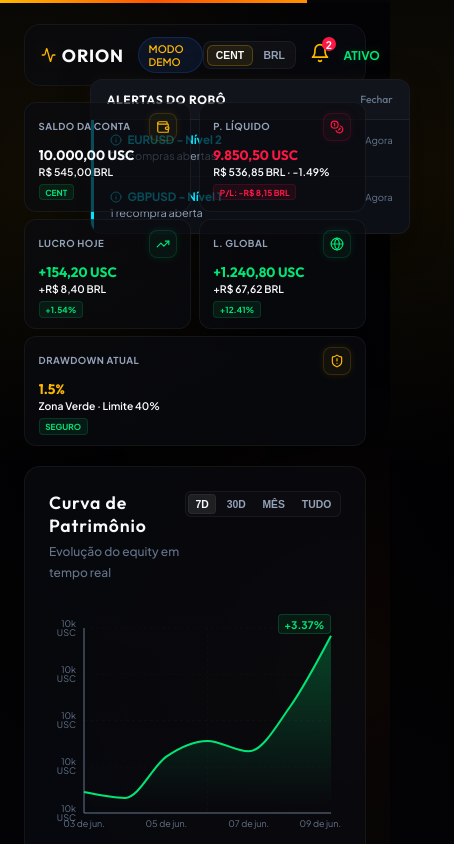
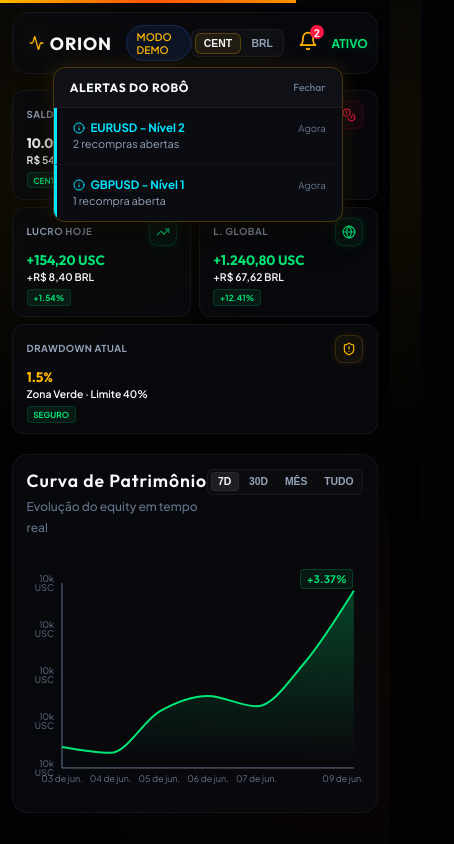
Before and after one commit to tonyrogeness-web/Oriontech, a Next.js app: page / in a window 390 px wide. Both pictures are taken after a click on the element "Alertas de Recompra e Risco". Shown: the top 844 px of the page, 454 px wide, since content can reach past the window. Built offline with nearby package versions, Linux system fonts and the light colour scheme; no server answers; the database is empty.

Commit message:
fix: notifications dropdown z-index/position and auto-fit mobile horizontal overflow

```diff
--- a/src/components/Header.tsx
+++ b/src/components/Header.tsx
@@ -217,7 +217,7 @@ export default function Header({
             <div className={styles.notificationsDropdown} ref={dropdownRef} onClick={(e) => e.stopPropagation()}>
               <div className={styles.notificationsHeader}>
                 <span>Alertas do Robô</span>
-                <span className={styles.notificationsClear} onClick={() => setShowNotifications(false)}>Fechar</span>
+                <span className={styles.notificationsClear} onClick={(e) => { e.stopPropagation(); setShowNotifications(false); }}>Fechar</span>
               </div>
               <div className={styles.notificationsList}>
                 {notifications.map((n, idx) => {
--- a/src/components/TradesTable.tsx
+++ b/src/components/TradesTable.tsx
@@ -79,7 +79,7 @@ export default function TradesTable({ trades = [], currencyMode = "CENT" }: Trad
           <p className={styles.emptyStateText}>Nenhuma ordem aberta no momento.</p>
         </div>
       ) : (
-        <div className={styles.tableWrapper} style={{ flex: 1, overflowY: "auto", maxHeight: "310px" }}>
+        <div className={styles.tableWrapper} style={{ flex: 1, overflowY: "auto", overflowX: "auto", maxHeight: "310px" }}>
           <table className={styles.tradesTable} style={{ width: "100%" }}>
             <thead>
               <tr>
--- a/src/components/components.module.css
+++ b/src/components/components.module.css
@@ -9,6 +9,8 @@
   background: var(--bg-panel);
   border: 1px solid var(--border-light);
   backdrop-filter: var(--glass-blur);
+  position: relative;
+  z-index: 2000;
 }
 
 .brand {
@@ -485,6 +487,20 @@
 }
 
 @media (max-width: 768px) {
+  :global(.dashboard-container) {
+    padding: 0.75rem !important;
+  }
+
+  .tradesCard, .controlsCard, .chartsCard, .riskManagementCard {
+    padding: 0.85rem !important;
+    margin-bottom: 1rem !important;
+  }
+
+  .notificationsDropdown {
+    right: -25px !important;
+    width: 290px !important;
+  }
+
   .mobileOnly {
     display: block !important;
   }
@@ -1561,15 +1577,15 @@
 .notificationsDropdown {
   position: absolute;
   top: calc(100% + 12px);
-  right: -80px;
+  right: -50px;
   width: 320px;
-  background: rgba(13, 17, 23, 0.96);
-  border: 1px solid var(--border-light);
+  background: var(--bg-panel-solid) !important;
+  border: 1px solid var(--border-active);
   border-radius: 12px;
-  box-shadow: 0 10px 30px rgba(0, 0, 0, 0.5), 0 0 15px rgba(255, 184, 0, 0.05);
-  z-index: 1000;
+  box-shadow: 0 10px 30px rgba(0, 0, 0, 0.7), 0 0 20px rgba(255, 184, 0, 0.15);
+  z-index: 10000;
   overflow: hidden;
-  backdrop-filter: blur(12px);
+  backdrop-filter: blur(16px);
   animation: slideDownFade 0.2s ease-out;
 }
 
```
